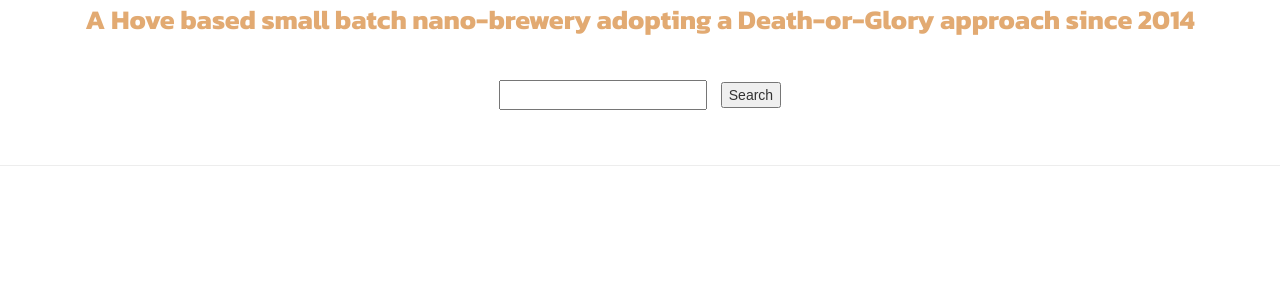
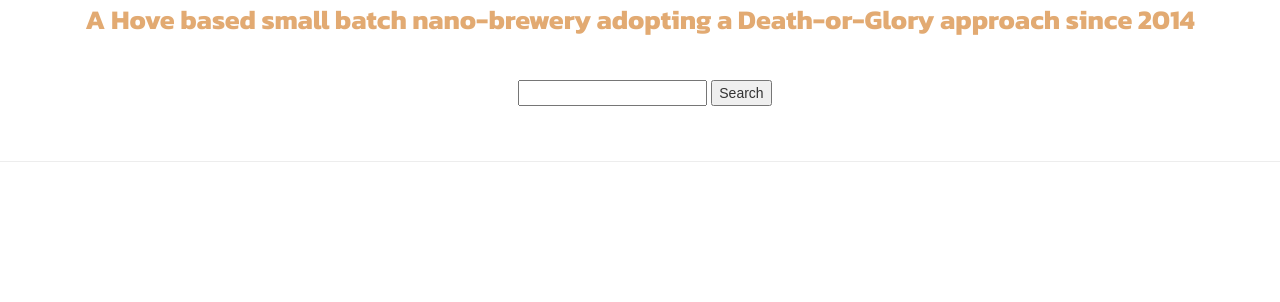
Before and after one commit to RobSimons1/ms4-ecommerce, a Django app: page / in a window 1280 px wide. Shown: the part 99-401 px from the top of the page. Run offline with Django 3.2, Linux system fonts and the light colour scheme; data that the repository does not hold is empty; some libraries are stand-ins or nearby versions.

Commit message:
Further work on search bar border. Additional margins and no padding to appear on all devices

```diff
--- a/products/templates/products.html
+++ b/products/templates/products.html
@@ -40,7 +40,7 @@
 										<input name="quantity" type="number" min="1" max="999" class="form-control"
                         placeholder="Quantity" required>
 										<!-- required attribute added to placeholder to stop user sumbitting a blank string -->
-										<span class="input-group-btn">
+										 <span class="input-group-btn">
                             <button class="btn btn-success" type="submit">Add</button>
                         </span>
 									</div>
--- a/static/css/custom.css
+++ b/static/css/custom.css
@@ -106,10 +106,8 @@
 }
 
 /* Input for search bar */
-input {
-    padding: 3px 3px 3px 20px;
-    margin-right: 10px;
-    margin-top: 10px;
+.search-input {
+    margin: 10px 10px 0px 20px
 }
 
 body {
--- a/templates/base.html
+++ b/templates/base.html
@@ -98,8 +98,9 @@
 		<div id="search-bar">
 			<div class="display">
 				<form action="{% url 'search' %}" method="get">
-					<input type="text" name="q"><span>
+					<div class="search-input"> <input type="text" name="q"><span>
 					<button type="search">Search</button></span>
+                    </div>
 				</form>
 			</div>
 		</div>
```
